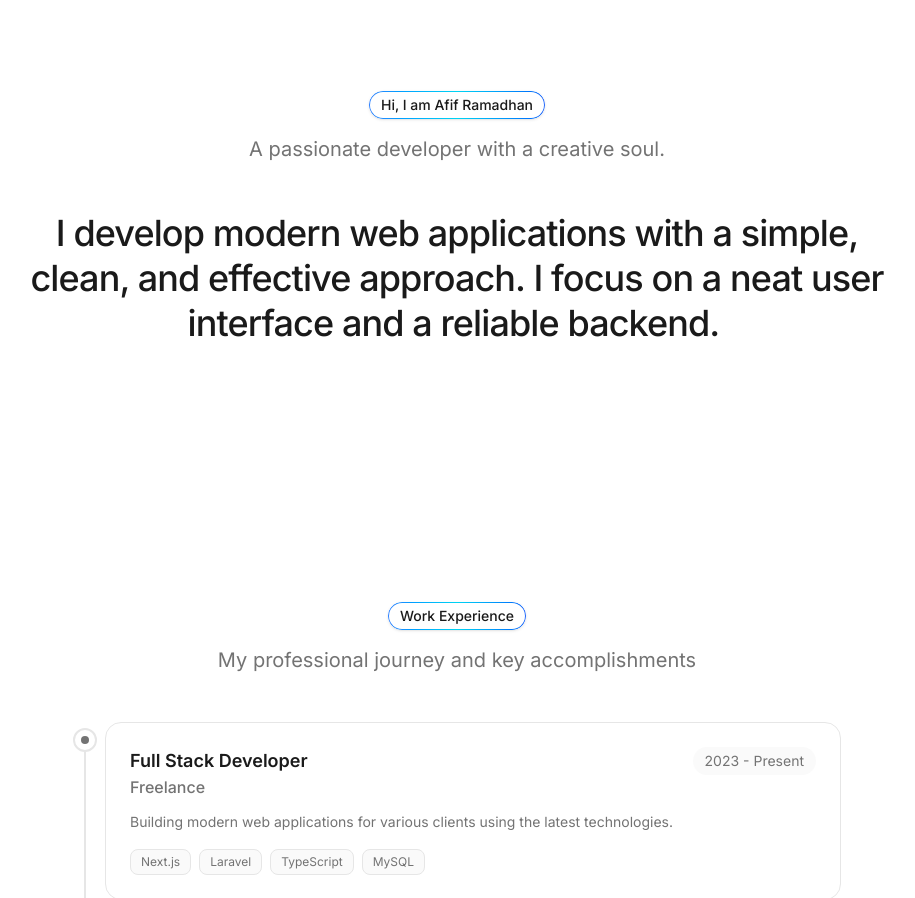
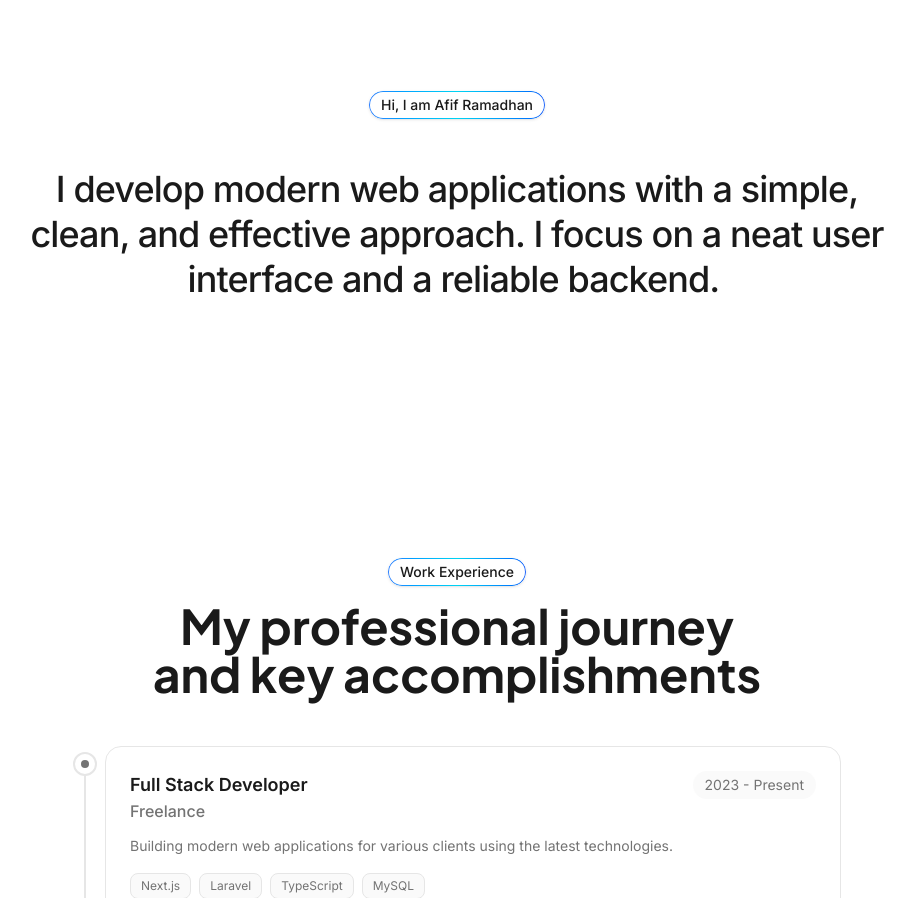
Before and after one commit to afif23170si-ui/afiframadhan.my.id, a Next.js app: page / in a window 1280 px wide. Shown: the part 2040-2938 px from the top of the page, without its empty margins (183-1098 px from the left). Built offline with nearby package versions, Linux system fonts and the light colour scheme.

Commit message:
update title section

```diff
--- a/components/sections/about.tsx
+++ b/components/sections/about.tsx
@@ -56,9 +56,6 @@ export function About() {
               <span className="relative text-sm font-medium text-foreground">Hi, I am Afif Ramadhan</span>
             </div>
           </div>
-          <p className="text-base md:text-xl text-muted-foreground max-w-2xl mx-auto">
-            A passionate developer with a creative soul.
-          </p>
         </motion.div>
 
         {/* Bio with Typing Animation */}
--- a/components/sections/experience.tsx
+++ b/components/sections/experience.tsx
@@ -56,9 +56,9 @@ export function Experience() {
               <span className="relative text-sm font-medium text-foreground">Work Experience</span>
             </div>
           </div>
-          <p className="text-base md:text-xl text-muted-foreground max-w-2xl mx-auto">
-            My professional journey and key accomplishments
-          </p>
+          <h2 className="text-3xl md:text-4xl lg:text-5xl font-bold font-heading">
+            My professional journey<br />and key accomplishments
+          </h2>
         </motion.div>
 
         {/* Experience Timeline */}
--- a/components/sections/testimonials.tsx
+++ b/components/sections/testimonials.tsx
@@ -83,7 +83,7 @@ export function Testimonials() {
 
           {/* Main Heading */}
           <h2 className="text-3xl md:text-4xl lg:text-5xl font-bold font-heading">
-            Feedback that speaks for itself
+            Feedback that speaks<br />for itself
           </h2>
         </motion.div>
 
```
